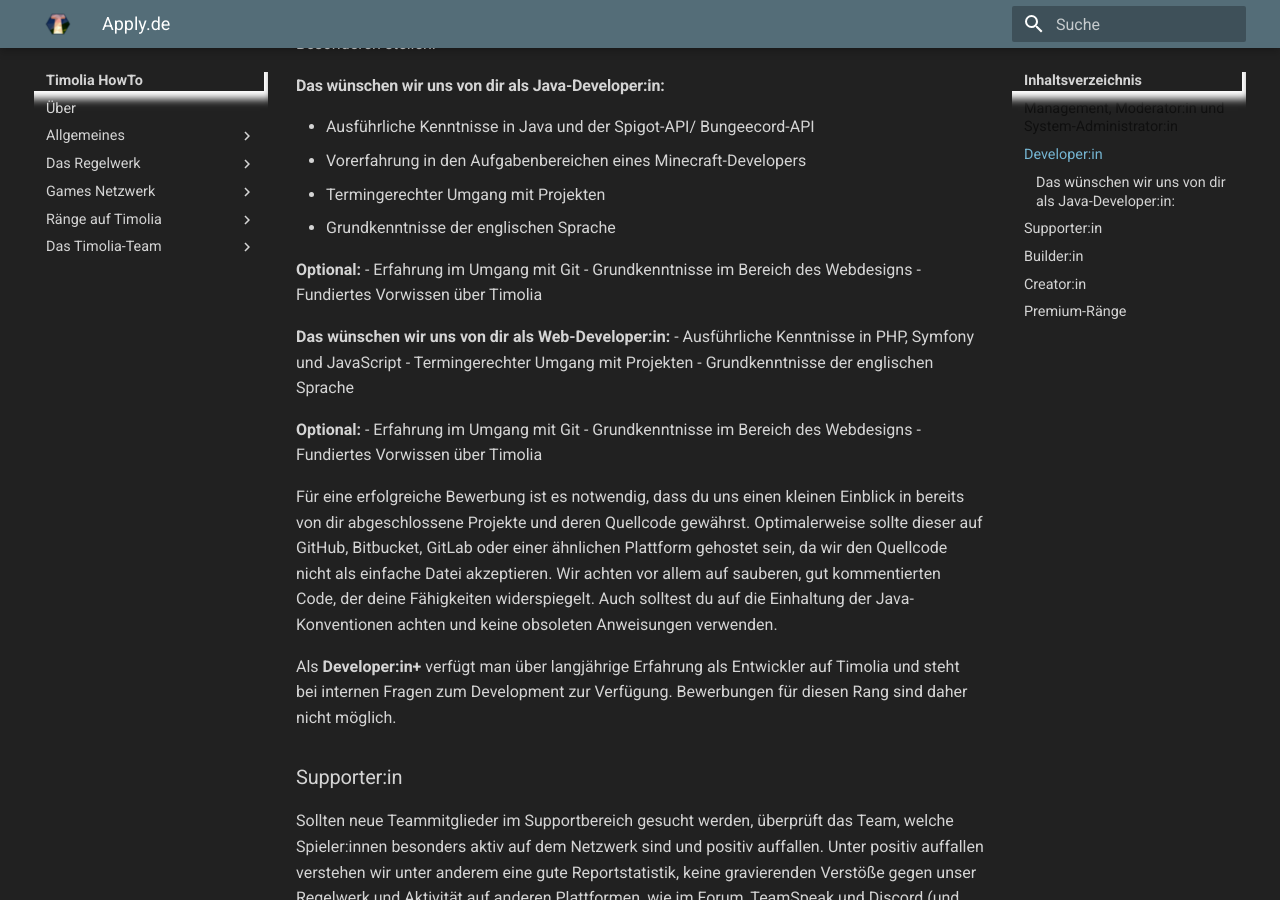
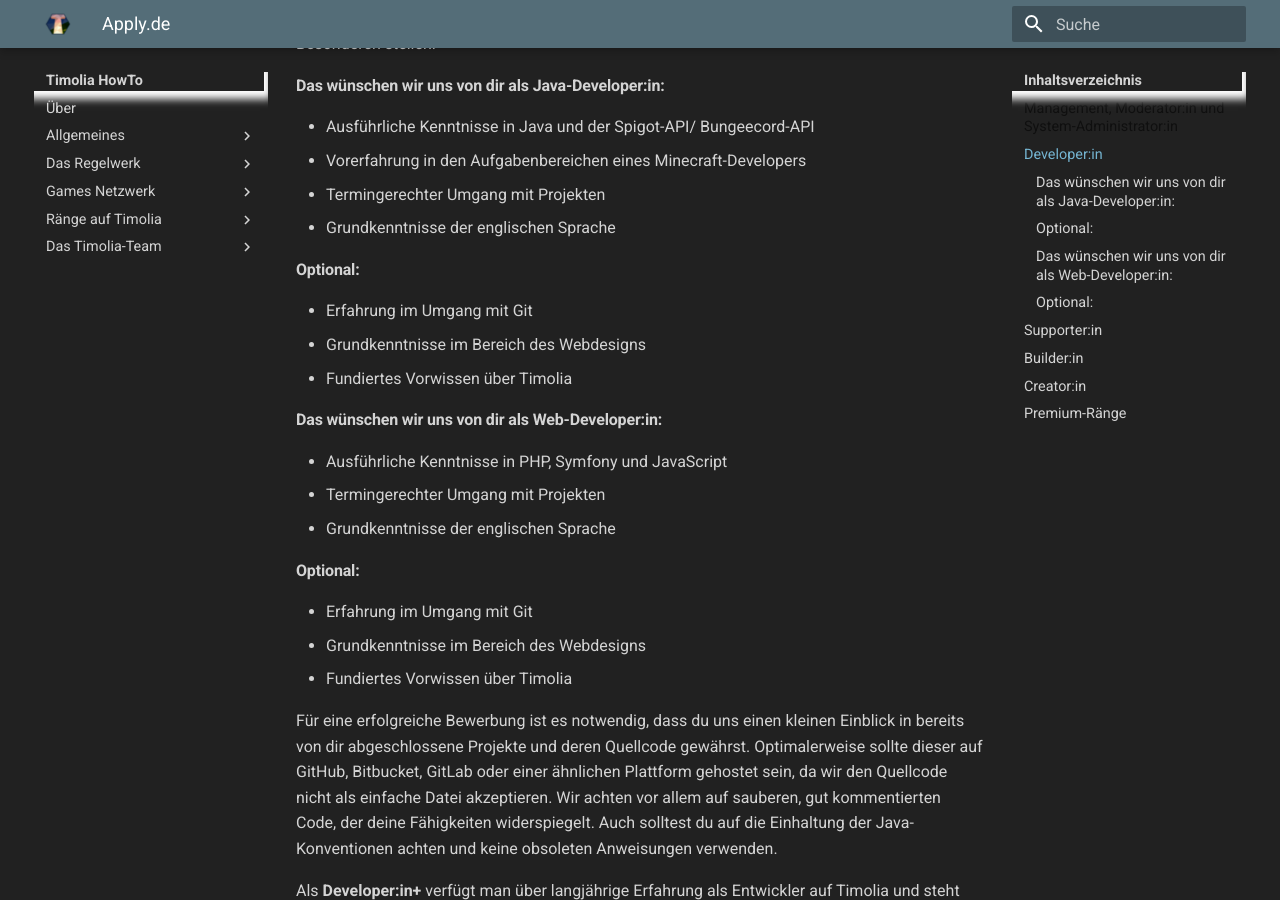
Before and after one commit to TimoliaDE/HowTo, an MkDocs documentation site: the page built from docs/team/apply.de.md, in a window 1280 px wide and 900 px high, scrolled down 909 px. Built offline with MkDocs 1.6.1 and Material for MkDocs 9.7.7, drawn with Linux system fonts in a browser that asks for light colours; old or Windows-style settings are respelled for this version of MkDocs.

Commit message:
Web-Development Apply HowTo IV

```diff
--- a/docs/team/apply.de.md
+++ b/docs/team/apply.de.md
@@ -18,17 +18,17 @@ Damit das so reibungslos im gesamten Team funktionieren kann, gibt es aber natü
 - Termingerechter Umgang mit Projekten
 - Grundkenntnisse der englischen Sprache
 
-<b>Optional:</b>
+#### Optional:
 - Erfahrung im Umgang mit Git
 - Grundkenntnisse im Bereich des Webdesigns
 - Fundiertes Vorwissen über Timolia
 
-<b>Das wünschen wir uns von dir als Web-Developer:in:</b>
+#### Das wünschen wir uns von dir als Web-Developer:in:
 - Ausführliche Kenntnisse in PHP, Symfony und JavaScript
 - Termingerechter Umgang mit Projekten
 - Grundkenntnisse der englischen Sprache
 
-<b>Optional:</b>
+#### Optional:
 - Erfahrung im Umgang mit Git
 - Grundkenntnisse im Bereich des Webdesigns
 - Fundiertes Vorwissen über Timolia
```
